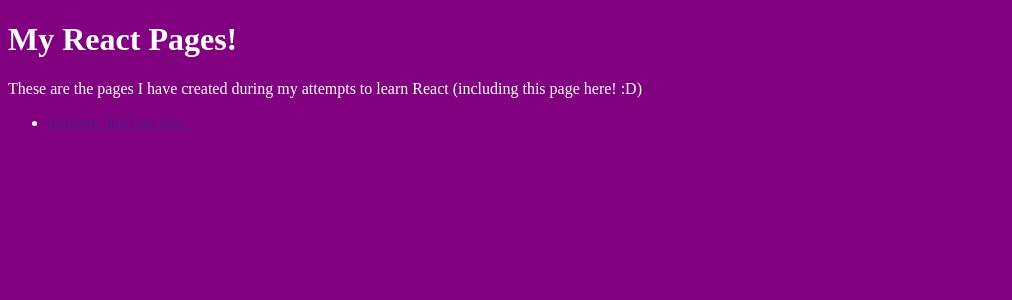
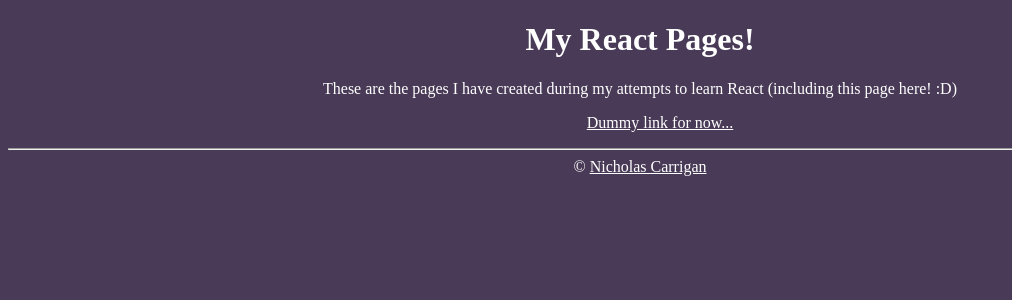
Before and after one commit to naomis-archive/react-test, a React (Create React App) app: page / in a window 1280 px wide. Shown: the top 300 px of the page, without its empty margins (0-1012 px from the left). Built offline with nearby package versions, Linux system fonts and the light colour scheme.

Commit message:
First page! :D

```diff
--- a/src/App.css
+++ b/src/App.css
@@ -1,9 +1,23 @@
 body {
   color: #ffffff;
-  background: purple;
+  background: #493b57;
+  text-align: center;
 }
 
 code {
   font-family: source-code-pro, Menlo, Monaco, Consolas, "Courier New",
     monospace;
 }
+
+a {
+  color: #ffffff;
+}
+
+a:hover {
+  color: #000000;
+  background-color: #ffffff;
+}
+
+ul {
+  list-style: none;
+}
--- a/src/App.js
+++ b/src/App.js
@@ -1,5 +1,4 @@
 import React from "react";
-import logo from "./logo.svg";
 import "./App.css";
 
 function App() {
--- /dev/null
+++ b/src/Footer.js
@@ -0,0 +1,18 @@
+import React from "react";
+
+function Footer() {
+  return (
+    <footer>
+      &copy;{" "}
+      <a
+        href="https://www.nhcarrigan.com"
+        target="_blank"
+        rel="noopener noreferrer"
+      >
+        Nicholas Carrigan
+      </a>
+    </footer>
+  );
+}
+
+export default Footer
--- a/src/index.css
+++ b/src/index.css
@@ -1,6 +1,6 @@
 body {
   color: #ffffff;
-  background: purple;
+  background: #493b57;
 }
 
 code {
--- a/src/index.js
+++ b/src/index.js
@@ -2,10 +2,12 @@
 import ReactDOM from "react-dom";
 import "./index.css";
 import App from "./App";
-
+import Footer from "./Footer"
 ReactDOM.render(
   <React.StrictMode>
     <App />
+    <hr />
+    <Footer />
   </React.StrictMode>,
   document.getElementById("root")
 );
```
